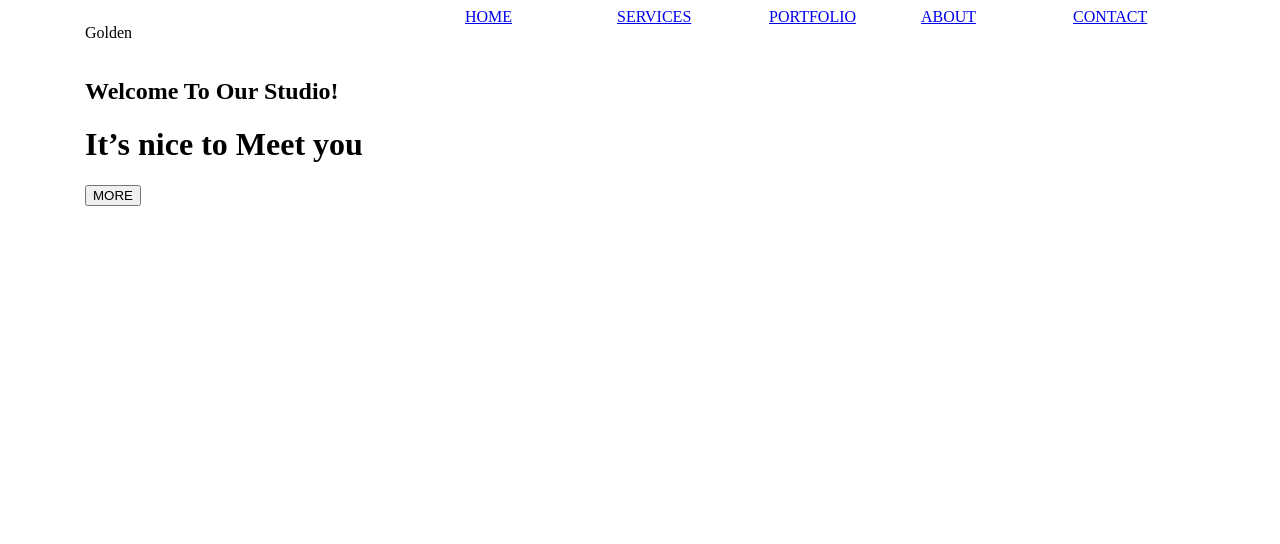
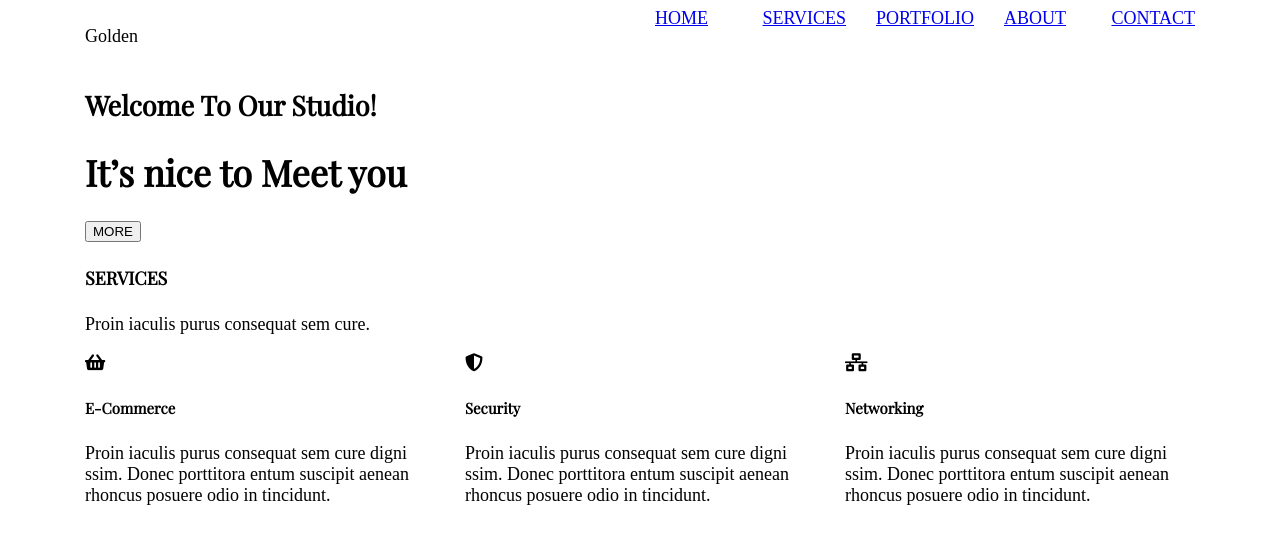
Before and after one commit to ichtys77/git-nauka-miniproject2, a website: page index.html in a window 1280 px wide. Drawn offline with nearby package versions, Linux system fonts and the light colour scheme; a web font is replaced by a local one.

Commit message:
Add content to services section

```diff
--- a/index.html
+++ b/index.html
@@ -4,6 +4,7 @@
       <meta charset="utf-8">
       <meta name="viewport" content="width=device-width, initial-scale=1.0">
       <title>Golden Studio</title>
+      <link href="https://fonts.googleapis.com/css?family=Faustina|Playfair+Display&display=swap&subset=latin-ext" rel="stylesheet">
       <link rel="stylesheet" href="https://cdnjs.cloudflare.com/ajax/libs/font-awesome/5.9.0/css/all.min.css">
       <link rel="stylesheet" href="vendor/bootstrap-grid.css">
       <link rel="stylesheet" href="css/style.css">
@@ -13,10 +14,10 @@
         <div class="navigation">
             <div class="container">
                 <div class="row">
-                    <div class="col-lg-4">
+                    <div class="col-lg-6">
                         <p>Golden</p>
                     </div>
-                    <div class="col-lg-8">
+                    <div class="col-lg-6">
                         <div class="row">
                             <div class="col"><a href="#">HOME</a></div>
                             <div class="col"><a href="#">SERVICES</a></div>
@@ -37,6 +38,42 @@
         </div>
     </header>
 
+    <section class="services">
+        <div class="container">
+            <h4>SERVICES</h4>
+            <p>Proin iaculis purus consequat sem cure.</p>
+        </div>
+        <div class="container">
+            <div class="row">
+                <div class="col-lg-4">
+                    <i class="fas fa-shopping-basket"></i>
+                    <h5>E-Commerce</h5>
+                    <p>Proin iaculis purus consequat sem cure digni ssim. Donec porttitora entum suscipit aenean rhoncus posuere odio in tincidunt.</p>
+                </div>
+                <div class="col-lg-4">
+                    <i class="fas fa-shield-alt"></i>
+                    <h5>Security</h5>
+                    <p>Proin iaculis purus consequat sem cure digni ssim. Donec porttitora entum suscipit aenean rhoncus posuere odio in tincidunt.</p>
+                </div>
+                <div class="col-lg-4">
+                    <i class="fas fa-network-wired"></i>
+                    <h5>Networking</h5>
+                    <p>Proin iaculis purus consequat sem cure digni ssim. Donec porttitora entum suscipit aenean rhoncus posuere odio in tincidunt.</p>
+                </div>
+            </div>
+
+        </div>
+
+    </section>
+
+    <section class="portfolio">
+
+    </section>
+
+    <footer>
+
+    </footer>
+
     <script src="https://code.jquery.com/jquery-3.2.1.slim.min.js" integrity="sha384-KJ3o2DKtIkvYIK3UENzmM7KCkRr/rE9/Qpg6aAZGJwFDMVNA/GpGFF93hXpG5KkN" crossorigin="anonymous"></script>
     <script src="https://maxcdn.bootstrapcdn.com/bootstrap/4.0.0/js/bootstrap.min.js" integrity="sha384-JZR6Spejh4U02d8jOt6vLEHfe/JQGiRRSQQxSfFWpi1MquVdAyjUar5+76PVCmYl" crossorigin="anonymous"></script>
   </body>
--- a/sass/style.scss
+++ b/sass/style.scss
@@ -1,3 +1,16 @@
 /* Global */
 
+/* Body */
+
+body {
+    font-family: 'Faustina', serif !important;
+    font-size: 18px;
+    h1, h2, h3, h4, h5, {
+      font-family: 'Playfair Display', serif !important;
+    }
+  }
+
 /* Header */
+
+
+/* Footer */
```
Also changed, not shown: css/style.css, 1 other file.
